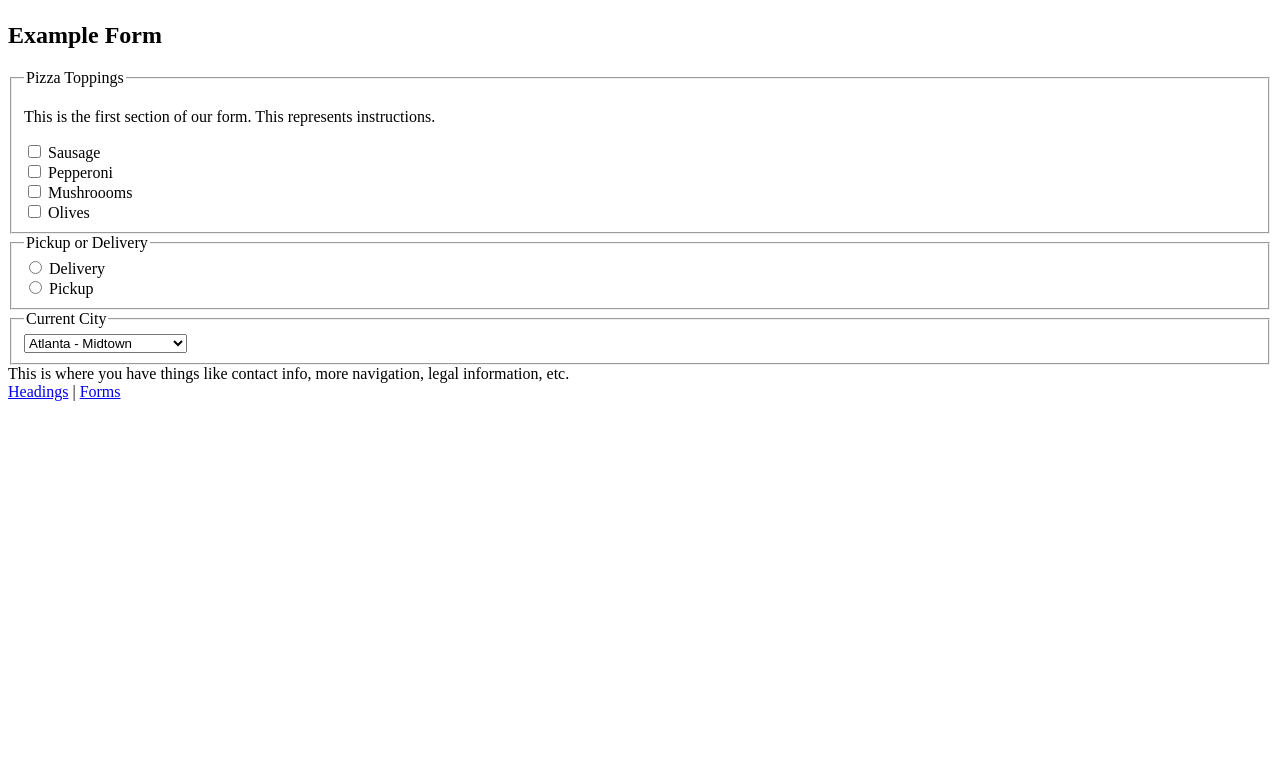
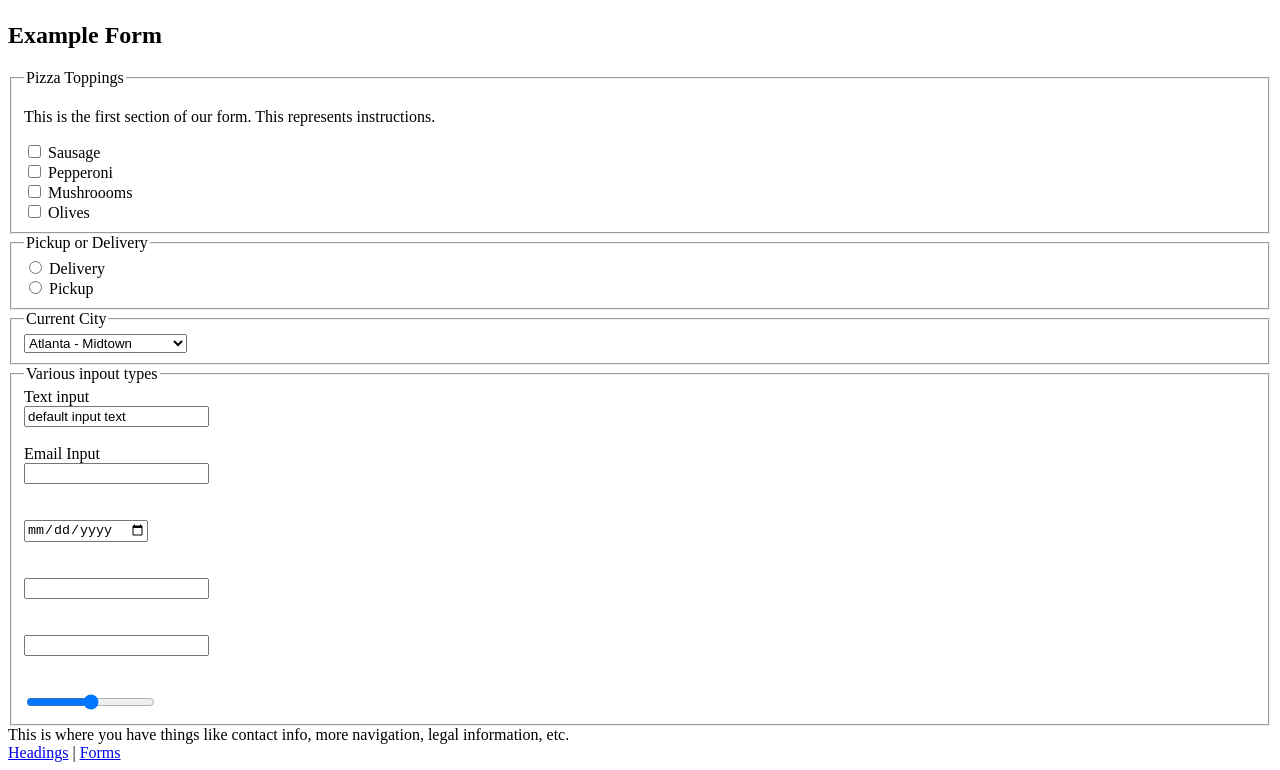
Before and after one commit to olliolliallmond/FED2303-HTML-demo, a plain HTML site: page index.html in a window 1280 px wide. Shown: the part 437-1207 px from the top of the page. Before the commit the page ends 846 px from the top, so only its background shows below. Drawn offline with Linux system fonts and the light colour scheme.

Commit message:
Dropdown and input options

```diff
--- a/index.html
+++ b/index.html
@@ -72,6 +72,44 @@
             <option value="5">Roswell</option>
           </select>
         </fieldset>
+
+        <fieldset>
+          <legend>Various inpout types</legend>
+
+          <label for="input-text">Text input</label>
+          <br>
+          <input type="text" id="input-text" value="default input text">
+
+          <br>
+          <br>
+          <label for="input-email">Email Input</label>
+          <br>
+          <input type="email" name="input-email" id="input-email">
+
+          <br>
+          <br>
+          <label for=""></label>
+          <br>
+          <input type="date" name="" id="">
+
+          <br>
+          <br>
+          <label for=""></label>
+          <br>
+          <input type="number" name="" id="">
+
+          <br>
+          <br>
+          <label for=""></label>
+          <br>
+          <input type="password" id="">
+
+          <br>
+          <br>
+          <label for=""></label>
+          <br>
+          <input type="range" name="" id="">
+        </fieldset>
       </form>
     </section>
   </main>
```
